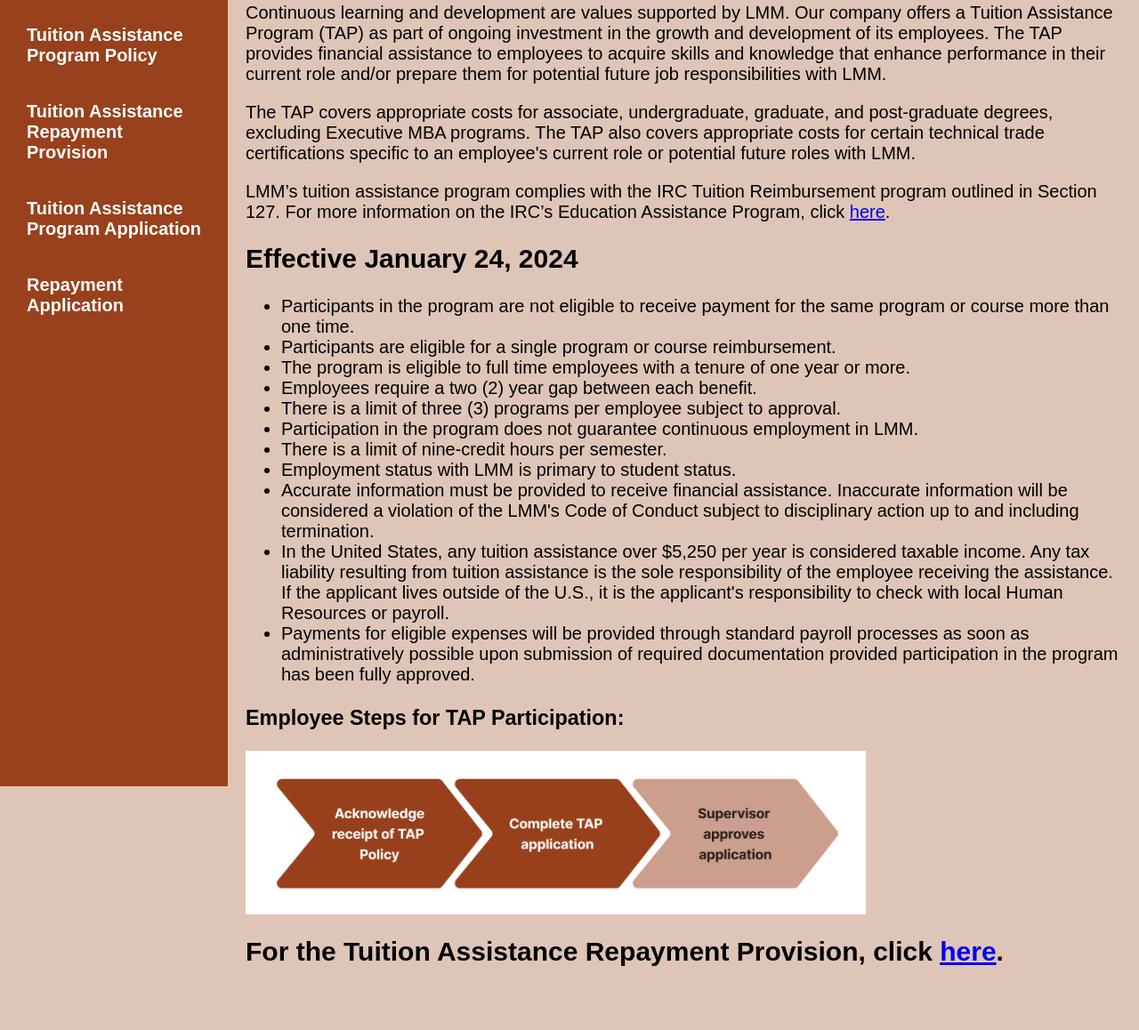
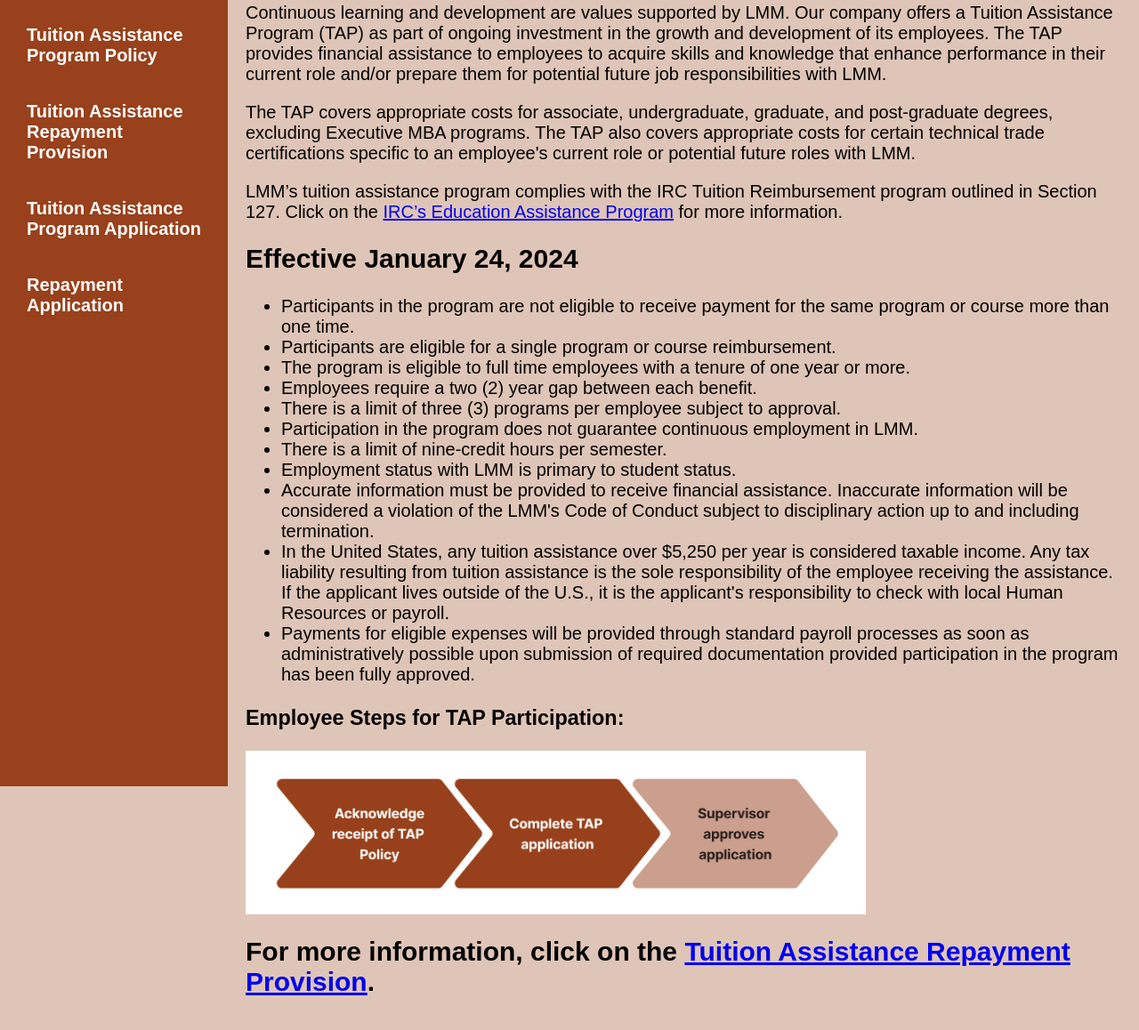
Before and after one commit to lngocta/PTW320_LMM, a plain HTML site: page tappolicy.html in a window 1280 px wide. Shown: the part 116-1274 px from the top of the page at 89% size. Before the commit the page ends 1248 px from the top, so only its background shows below. Drawn offline with Linux system fonts and the light colour scheme.

```diff
--- a/tappolicy.html
+++ b/tappolicy.html
@@ -32,8 +32,8 @@
             role or potential future roles with LMM.</p>
 
         <p>LMM’s tuition assistance program complies with the IRC Tuition Reimbursement program
-            outlined in Section 127. For more information on the IRC’s Education Assistance
-            Program, click <a href="https://www.taxnotes.com/research/federal/usc26/127" target="_blank">here</a>.</p>
+            outlined in Section 127. Click on the <a href="https://www.taxnotes.com/research/federal/usc26/127" target="_blank">IRC’s Education Assistance
+            Program</a> for more information.</p>
 
         <h2>Effective January 24, 2024</h2>
         <p>
@@ -72,7 +72,7 @@
             </ul>
         <h3>Employee Steps for TAP Participation: </h3>
                 <img src="tapworkflow.jpg" alt="TAP Workflow" class="cropped-image" style="height: 184px; width: auto;">
-            <h2> For the Tuition Assistance Repayment Provision, click <a href="repayment.html" target="_blank">here</a>.</h2>
+            <h2>For more information, click on the <a href="repayment.html" target="_blank">Tuition Assistance Repayment Provision</a>.</h2>
 </main>
 </body>
 </html>
```
Also changed, not shown: repaymentapp.html (+1 -0 lines).
